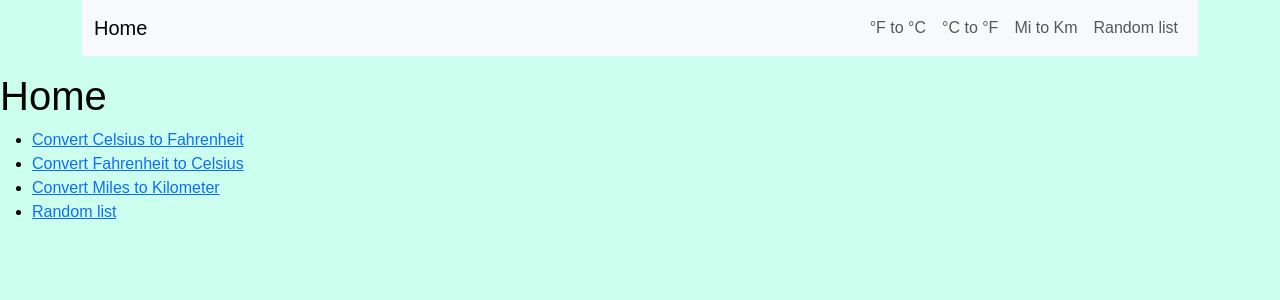
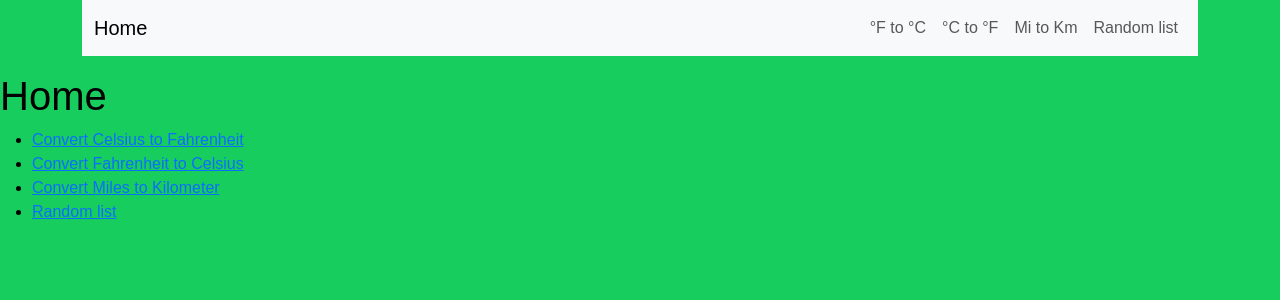
Before and after one commit to ucsd-cse-spis-2024/spis24-lab07-Aaron-Benjamin, a Flask app: page / in a window 1280 px wide. Shown: the top 300 px of the page. Run offline with Flask 2, Linux system fonts and the light colour scheme.

Commit message:
change color

```diff
--- a/static/style.css
+++ b/static/style.css
@@ -1,6 +1,6 @@
 body {
 
-    background-color: #ccffee;
+    background-color: #17cd5d;
 
     color: black;
 
```
